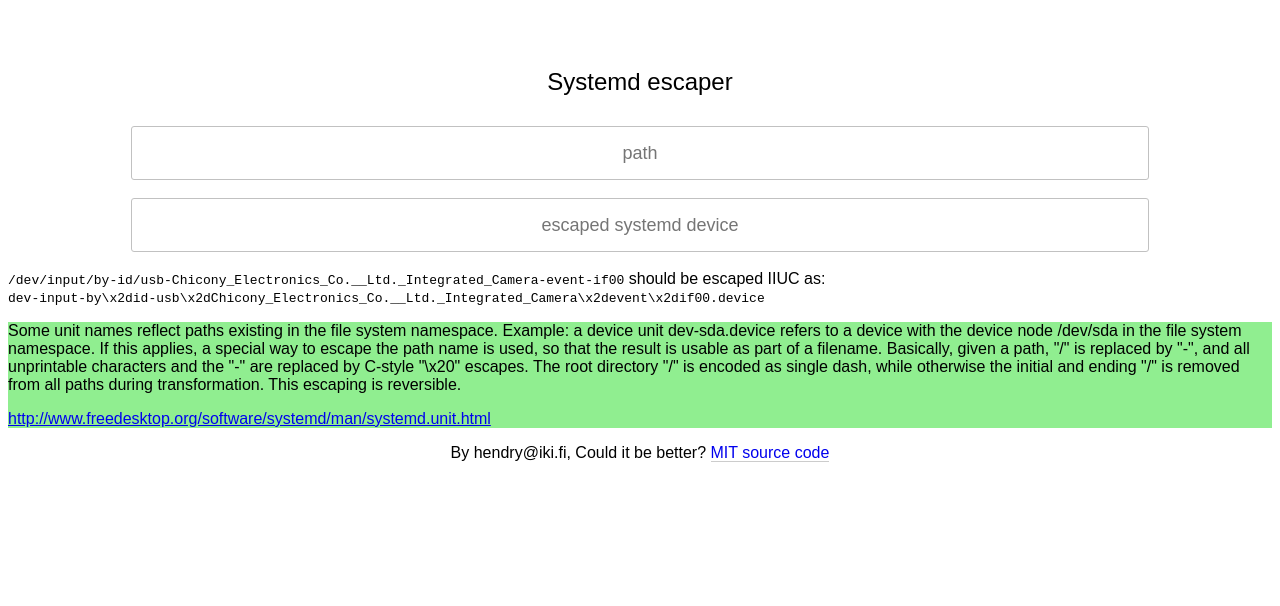
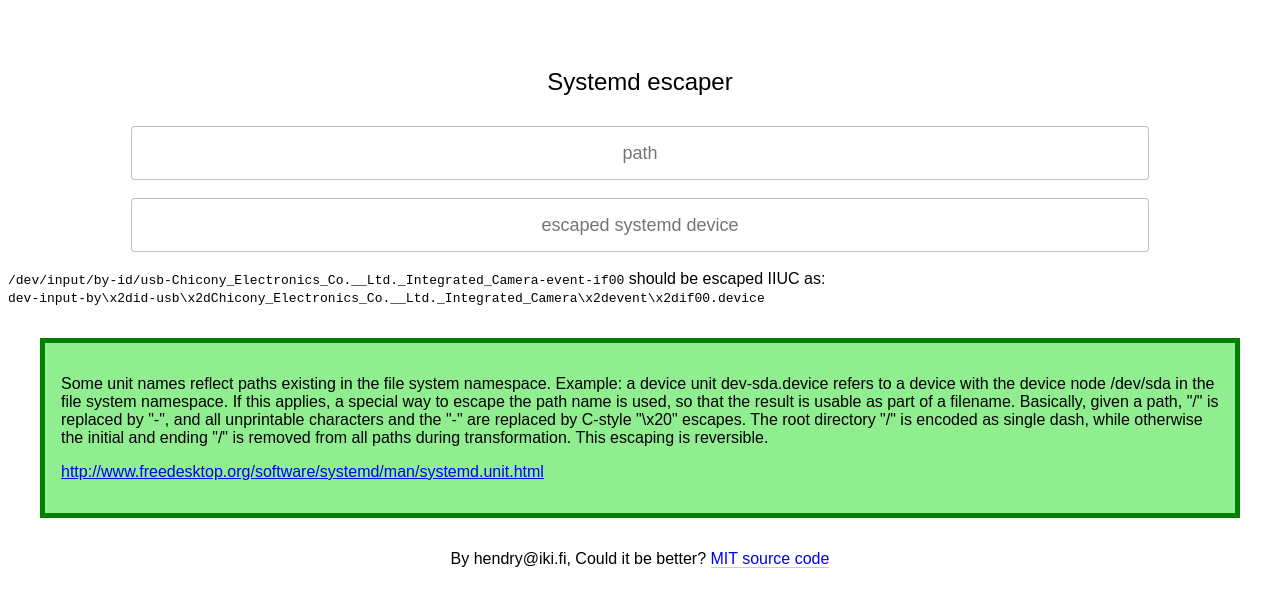
Before and after one commit to kaihendry/systemd-escape, a plain HTML site: page index.html in a window 1280 px wide. Drawn offline with nearby package versions, Linux system fonts and the light colour scheme.

Commit message:
Style touches

```diff
--- a/style.css
+++ b/style.css
@@ -1,4 +1,4 @@
-#implement { background-color: lightgreen; }
+#implement { background-color: lightgreen; padding: 1em; margin: 2em; border: thick solid green; }
 
 body {
 	font-family:sans-serif;
```
